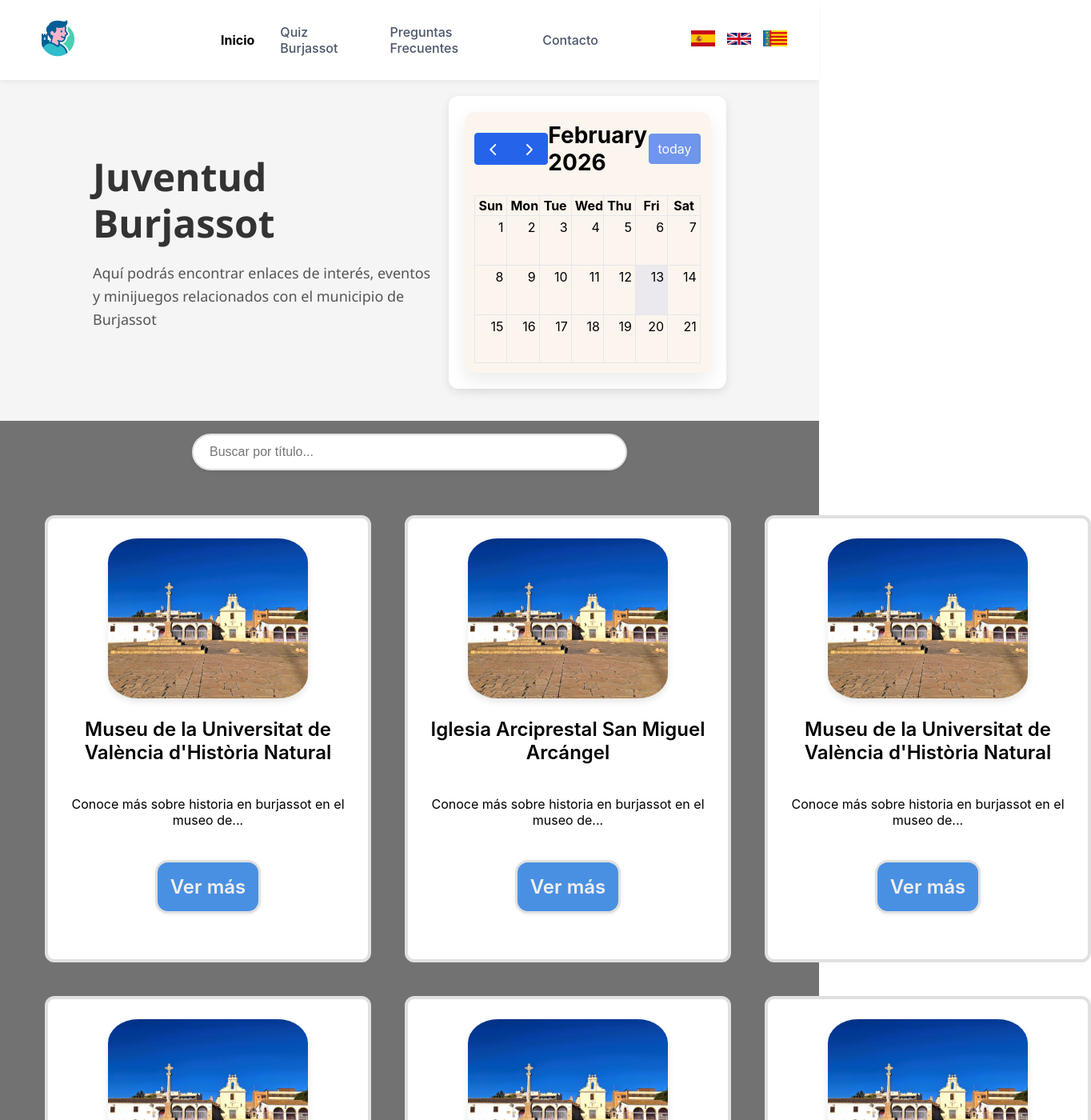
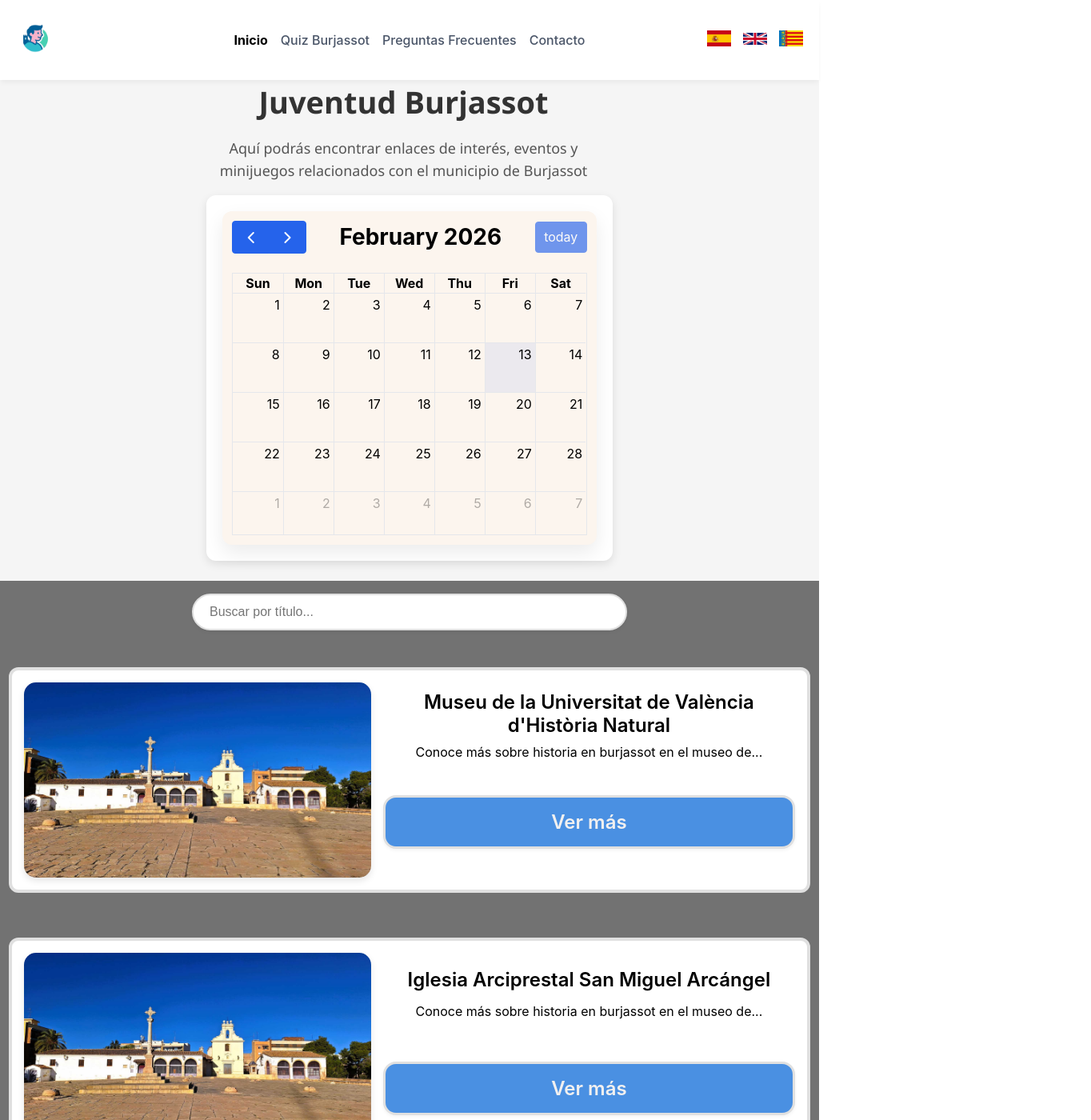
Before and after one commit to benjvm/BurjaConnect, a React (Vite) app: page /Pg in a window 1024 px wide. Shown: the top 1400 px of the page at 80% size, 1364 px wide, since content can reach past the window. Built offline with nearby package versions, Linux system fonts and the light colour scheme.

Commit message:
Se ha hecho todas las partes responsive

```diff
--- a/src/App.jsx
+++ b/src/App.jsx
@@ -9,7 +9,7 @@ export default function App()
     <BrowserRouter>
     <ScrollToTop />
       <Routes>
-          <Route path='/' element={<Pg/>}/>
+          <Route path='/Pg' element={<Pg/>}/>
           <Route path='/Pg' element={<Pg/>}/>
           <Route path='/QuizBurjassot' element={<QuizBurjassot/>}/>
       </Routes>
--- a/src/assets/styles/style_Bj/Bj.css
+++ b/src/assets/styles/style_Bj/Bj.css
@@ -41,9 +41,60 @@
 }
 
 /*RESPONSIVE*/
+
+@media (min-width: 1025px)
+{
+  .bj_init
+  {
+    padding: 60px;
+    max-width: 1400px;
+    margin-left: auto;
+    margin-right: auto;
+    margin-top: 10vh;
+  }
+
+  .titulo_bj
+  {
+    font-size: 56px;
+  }
+}
+
+@media (min-width: 769px) and (max-width: 1024px)
+{
+  .bj_init
+  {
+    padding: 25px;
+    justify-content: center;
+    text-align: center;
+  }
+
+  .context_bj
+  {
+    max-width: 48%;
+    padding-right: 15px;
+  }
+
+  .titulo_bj
+  {
+    font-size: 38px;
+  }
+  .subtitulo_bj
+  {
+    margin-bottom: 2vh;
+  }
+
+  .bj_init>div:last-child
+  {
+    max-width: 48%;
+    min-width: auto;
+  }
+}
+
 @media (max-width: 768px)
 {
-  .bj_init {
+  .bj_init
+  {
+    margin-top: 10vh;
     padding: 25px;
     justify-content: center;
     text-align: center;
@@ -72,3 +123,28 @@
     font-size: 16px;
   }
 }
+
+@media (max-width: 480px)
+{
+    .bj_init
+    {
+        padding: 15 px;
+        margin-top: 10vh;
+    }
+
+    .titulo_bj
+    {
+        font-size: 28px;
+        margin-bottom: 15px;
+    }
+
+    .subtitulo_bj
+    {
+        font-size: 15px;
+    }
+
+    .bj_init>div:last-child
+    {
+        padding: 10px;
+    }
+}
--- a/src/assets/styles/style_Calendar/calendar.css
+++ b/src/assets/styles/style_Calendar/calendar.css
@@ -1,4 +1,5 @@
-.calendar {
+.calendar
+{
   --fc-width: 30vw;
 
   --fc-border-color: #e5e7eb;
@@ -22,24 +23,28 @@
   align-items: center;
 }
 
-.calendar .fc {
+.calendar .fc
+{
   width: var(--fc-width);
 }
 
 /* Toolbar title */
-.my-calendar .fc-toolbar-title {
+.my-calendar .fc-toolbar-title
+{
   font-size: 2.4rem;
   font-weight: 600;
 }
 
 /* Buttons */
-.fc-button {
+.fc-button
+{
   border-radius: 15px;
   padding: 6px 12px;
 }
 
 /* Calendar container */
-.fc {
+.fc
+{
   background: rgb(252, 245, 238);
   border-radius: 12px;
   padding: 12px;
@@ -47,12 +52,40 @@
 }
 
 /* Events */
-.fc-event {
+.fc-event
+{
   border-radius: 6px;
   font-size: 0.85rem;
 }
 
 /*RESPONSIVE*/
+
+@media (min-width: 1025px)
+{
+  .calendar
+  {
+    --fc-width: 30vw;
+    min-width: 400px;
+  }
+}
+
+@media (min-width: 769px) and (max-width: 1024px)
+{
+  .calendar
+  {
+    --fc-width: 70vw;
+  }
+
+  .my-calendar .fc-toolbar-title
+  {
+    font-size: 2rem;
+  }
+
+  .fc-button
+  {
+    padding: 5px 10px;
+  }
+}
 
 @media (max-width: 768px)
 {
--- a/src/assets/styles/style_Entradas/Entrada.css
+++ b/src/assets/styles/style_Entradas/Entrada.css
@@ -109,10 +109,61 @@
 
 /*RESPONSIVE*/
 
+@media (min-width: 769px) and (max-width: 1025px)
+{
+    .grid_entrada
+    {
+        grid-template-columns: repeat(1, 1fr);
+        gap: 24px;
+        padding: 30px;
+    }
+
+    .icono_entrada
+    {
+        display: grid;
+        grid-template-columns: 45% 1fr;
+        grid-template-rows: auto auto auto;
+        width: 100%;
+        max-width: none;
+        padding: 15px;
+        align-items: center;
+        text-align: center;
+        column-gap: 15px;
+    }
+
+    .icono_circular_entrada
+    {
+        grid-column: 1 / 2;
+        grid-row: 1 / 4;
+        width: 100%;
+        height: 100%;
+        min-height: 150px;
+        object-fit: cover;
+        border-radius: 15px;
+        margin: 0;
+    }
+
+    .titulo_icono_entrada
+    {
+        grid-column: 2 / 3;
+        grid-row: 1;
+        margin: 0 0 5px 0;
+        align-self: end;
+    }
+
+    .contexto_icono_entrada
+    {
+        grid-column: 2 / 3;
+        grid-row: 2;
+        margin: 0 0 10px 0;
+    }
+
+}
+
 @media (max-width: 768px)
 {
-    /* Barra de búsqueda*/
-    .buscador_entrada {
+    .buscador_entrada
+    {
         width: 100%;
         display: flex;
         justify-content: center;
@@ -129,7 +180,6 @@
         margin: 20px 0;
     }
 
-    /*Entrada*/
     .grid_entrada
     {
         grid-template-columns: 1fr;
@@ -137,7 +187,6 @@
         padding: 10px 20px;
         width: 100%;
         box-sizing: border-box;
-
     }
 
     .icono_entrada
@@ -156,7 +205,6 @@
         column-gap: 15px;
     }
 
-    /* Imagen */
     .icono_circular_entrada
     {
         grid-column: 1 / 2;
@@ -174,7 +222,6 @@
         transform: none;
     }
 
-    /* Título */
     .titulo_icono_entrada
     {
         grid-column: 2 / 3;
@@ -185,7 +232,6 @@
         align-self: end;
     }
 
-    /* Contexto */
     .contexto_icono_entrada
     {
         grid-column: 2 / 3;
@@ -198,15 +244,61 @@
         overflow: hidden;
     }
 
-    /* Botón */
     .boton_icono_entrada
     {
         grid-column: 2 / 3;
         grid-row: 3;
-        margin: 0 auto;
+        font-size: 1rem;
+        padding: 0.5rem 1rem;
     }
+
     .boton_icono_entrada:hover
     {
         transform: none;
     }
 }
+
+@media (max-width: 480px)
+{
+    .grid_entrada
+    {
+        padding: 10px;
+    }
+
+    .icono_entrada
+    {
+        grid-template-columns: 1fr;
+        grid-template-rows: auto;
+        text-align: center;
+        padding: 20px;
+    }
+
+    .icono_circular_entrada
+    {
+        grid-column: 1;
+        grid-row: 1;
+        width: 150px;
+        height: 150px;
+        margin: 0 auto 15px auto;
+    }
+
+    .titulo_icono_entrada,
+    .contexto_icono_entrada,
+    .boton_icono_entrada
+    {
+        grid-column: 1;
+        grid-row: auto;
+    }
+
+    .titulo_icono_entrada
+    {
+        font-size: 1.2rem;
+        margin-bottom: 10px;
+    }
+
+    .contexto_icono_entrada
+    {
+        font-size: 0.9rem;
+        margin-bottom: 15px;
+    }
+}
--- a/src/assets/styles/style_Header/Header.css
+++ b/src/assets/styles/style_Header/Header.css
@@ -131,6 +131,36 @@ a
 
 /* RESPONSIVE */
 
+/* --- TUS MEDIA QUERIES ACTUALIZADAS Y COMPLETAS --- */
+
+/* ORDENADORES / PANTALLAS GRANDES (+1025px) */
+@media (min-width: 1025px) {
+    .header-container {
+        padding: 10px 60px; /* Más aire en los laterales para pantallas anchas */
+    }
+
+    .nav_container_header ul {
+        gap: 5vh; /* Aumenta el espacio entre enlaces para llenar mejor el espacio */
+    }
+}
+
+/* TABLETS HORIZONTAL (De 901px a 1024px) - Antes del menú hamburguesa */
+@media (min-width: 901px) and (max-width: 1024px) {
+    .header-container {
+        padding: 10px 20px;
+    }
+
+    .nav_container_header ul {
+        gap: 2vh; /* Reduce el espacio para que el menú quepa sin chocarse con el logo */
+        font-size: 14px; /* Ajuste ligero de fuente si es necesario */
+    }
+
+    .logo-img {
+        height: 6vh; /* Reduce ligeramente el logo para equilibrar */
+    }
+}
+
+/* TABLETS VERTICAL / MÓVIL (Tus valores originales: Menú Hamburguesa) */
 @media (max-width: 900px)
 {
     .header-container
@@ -138,13 +168,10 @@ a
         padding: 10px 20px;
     }
 
-
     .burger-menu
     {
         display: flex;
-        width: 60%;
         height: 60%;
-
     }
 
     .nav_container_header
@@ -194,3 +221,40 @@ a
         justify-content: flex-end;
     }
 }
+/*RESPONSIVE*/
+
+@media (max-width: 480px)
+{
+    .header-container
+    {
+        padding: 10px 15px;
+        height: 70px;
+    }
+
+    .nav_container_header
+    {
+        top: 70px;
+    }
+
+    .logo-img
+    {
+        height: 40px;
+    }
+
+    .burger-menu
+    {
+        width: 35px;
+        height: 35px;
+        padding: 8px;
+    }
+
+    .idiomas_header img
+    {
+        width: 25px;
+    }
+
+    .right-section
+    {
+        gap: 10px;
+    }
+}
--- a/src/assets/styles/style_Quiz/CuentaAtras.css
+++ b/src/assets/styles/style_Quiz/CuentaAtras.css
@@ -1,4 +1,5 @@
-.container_contador {
+.container_contador
+{
   display: flex;
   justify-content: center;
   align-items: center;
@@ -6,7 +7,8 @@
   font-family: Arial, sans-serif;
 }
 
-.card_contador {
+.card_contador
+{
   background-color: white;
   border-radius: 20px;
   padding: 20px;
@@ -15,7 +17,8 @@
   min-width: 200px;
 }
 
-.display_contador {
+.display_contador
+{
   border-radius: 15px;
   padding: 20px;
   margin: 20px 0;
@@ -23,11 +26,13 @@
   transition: background-color 0.3s;
 }
 
-.display_contador.tiempo_terminado_contador {
+.display_contador.tiempo_terminado_contador
+{
   background-color: #dc3545;
 }
 
-.numero_contador {
+.numero_contador
+{
   margin: 0;
   font-size: 2em;
   font-weight: bold;
@@ -35,11 +40,13 @@
   color: #007bff;
 }
 
-.tiempo_terminado_contador .numero_contador {
+.tiempo_terminado_contador .numero_contador
+{
   color: white;
 }
 
-.mensaje_contador {
+.mensaje_contador
+{
   margin: 10px 0 0 0;
   color: white;
   font-size: 1.2em;
@@ -47,6 +54,34 @@
 }
 
 /*RESPONSIVE */
+
+@media (min-width: 1025px)
+{
+  .card_contador
+  {
+    min-width: 300px;
+    padding: 30px;
+  }
+
+  .numero_contador
+  {
+    font-size: 2.5em;
+  }
+}
+
+@media (min-width: 769px) and (max-width: 1024px)
+{
+  .card_contador
+  {
+    min-width: 250px;
+    padding: 25px;
+  }
+
+  .numero_contador
+  {
+    font-size: 2.2em;
+  }
+}
 
 @media (max-width: 768px)
 {
@@ -84,6 +119,7 @@
   {
     padding: 15px;
     min-width: 150px;
+    width: 90%;
   }
 
   .display_contador
--- a/src/assets/styles/style_Quiz/QuizBurjassot.css
+++ b/src/assets/styles/style_Quiz/QuizBurjassot.css
@@ -1,9 +1,11 @@
-body {
+body
+{
     margin: 0;
     font-family: "Inter", sans-serif;
 }
 
-.container {
+.container
+{
     min-height: 100vh;
     background-color: rgb(245, 245, 245);
     display: flex;
@@ -13,7 +15,8 @@ body {
     padding: 20px;
 }
 
-.container_Qz {
+.container_Qz
+{
     flex-wrap: wrap;
     min-height: 100vh;
     display: flex;
@@ -22,7 +25,8 @@ body {
     ;
 }
 
-.mainDiv {
+.mainDiv
+{
     display: flex;
     flex-direction: column;
     justify-content: center;
@@ -36,13 +40,15 @@ body {
     box-shadow: 0 4px 6px rgba(0, 0, 0, 0.1);
 }
 
-.mainDiv h1 {
+.mainDiv h1
+{
     margin-top: 0;
     margin-bottom: 30px;
     font-size: 2em;
 }
 
-.questionsDiv {
+.questionsDiv
+{
     display: flex;
     flex-direction: column;
     justify-content: center;
@@ -51,13 +57,15 @@ body {
     max-width: 460px;
 }
 
-.question {
+.question
+{
     text-align: center;
     margin-bottom: 30px;
     font-size: 1.2em;
 }
 
-.answerDiv {
+.answerDiv
+{
     display: grid;
     grid-template-columns: 1fr 1fr;
     gap: 10px;
@@ -65,7 +73,8 @@ body {
     margin-bottom: 30px;
 }
 
-.answer {
+.answer
+{
     width: 100%;
     height: 50px;
     border: 1px solid #ccc;
@@ -76,26 +85,31 @@ body {
     transition: background-color 0.3s;
 }
 
-.answer:hover:not(:disabled) {
+.answer:hover:not(:disabled)
+{
     background-color: #f0f0f0;
 }
 
-.answer:disabled {
+.answer:disabled
+{
     cursor: not-allowed;
     opacity: 0.8;
 }
 
-.correcta {
+.correcta
+{
     background-color: #4CAF50 !important;
     color: white;
 }
 
-.incorrecta {
+.incorrecta
+{
     background-color: #F44336 !important;
     color: white;
 }
 
-.nextButton {
+.nextButton
+{
     background-color: rgb(30, 84, 233);
     border: none;
     color: white;
@@ -109,19 +123,53 @@ body {
     transition: background-color 0.3s;
 }
 
-.nextButton:hover {
+.nextButton:hover
+{
     background-color: rgb(25, 70, 200);
 }
 
-.result {
+.result
+{
     text-align: center;
 }
 
-.result h2 {
+.result h2
+{
     font-size: 1.5em;
 }
 
 /*RESPONSIVE*/
+
+@media (min-width: 1025px)
+{
+    .mainDiv {
+        max-width: 700px;
+        min-height: 450px;
+    }
+
+    .mainDiv h1
+    {
+        font-size: 2.2em;
+    }
+}
+
+@media (min-width: 769px) and (max-width: 1024px)
+{
+    .container_Qz
+    {
+        margin-left: 5vh;
+    }
+
+    .mainDiv
+    {
+        max-width: 550px;
+    }
+
+    .answerDiv
+    {
+        gap: 15px;
+    }
+}
 
 @media (max-width: 768px)
 {
```
